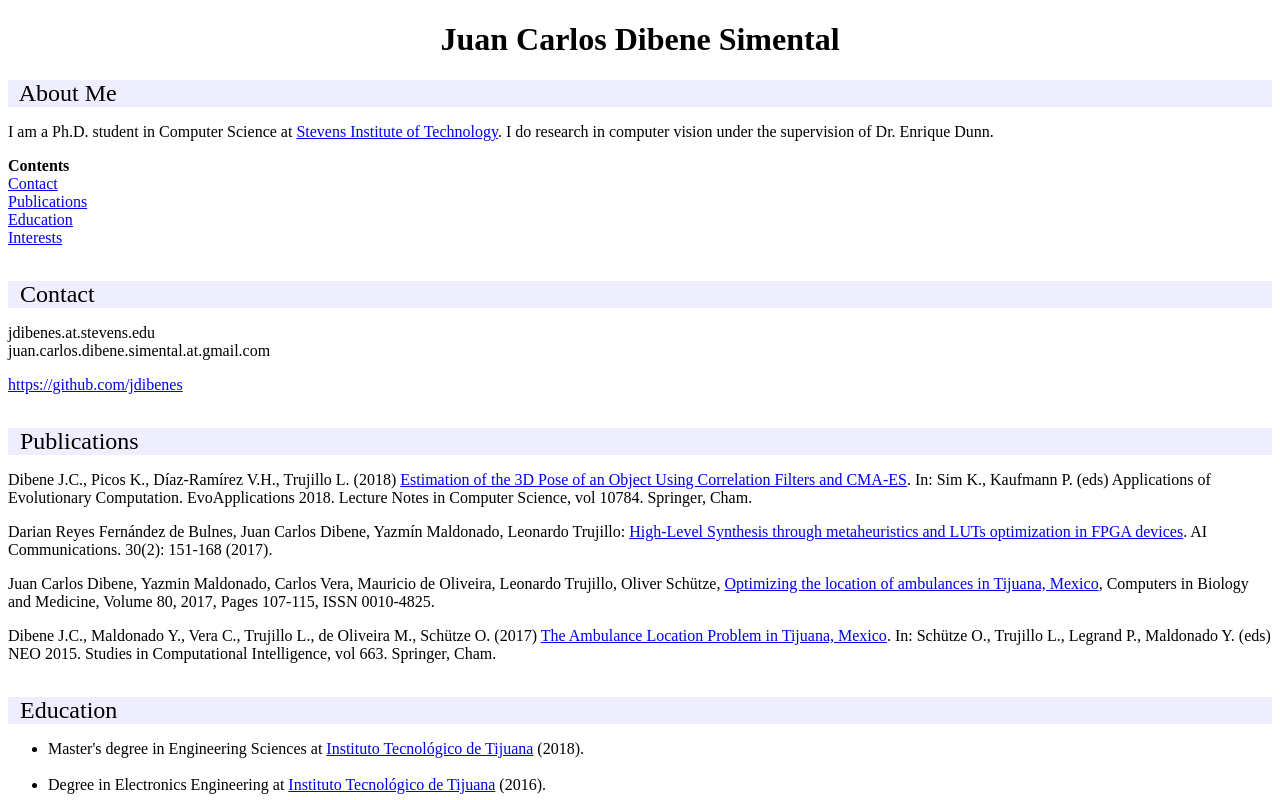
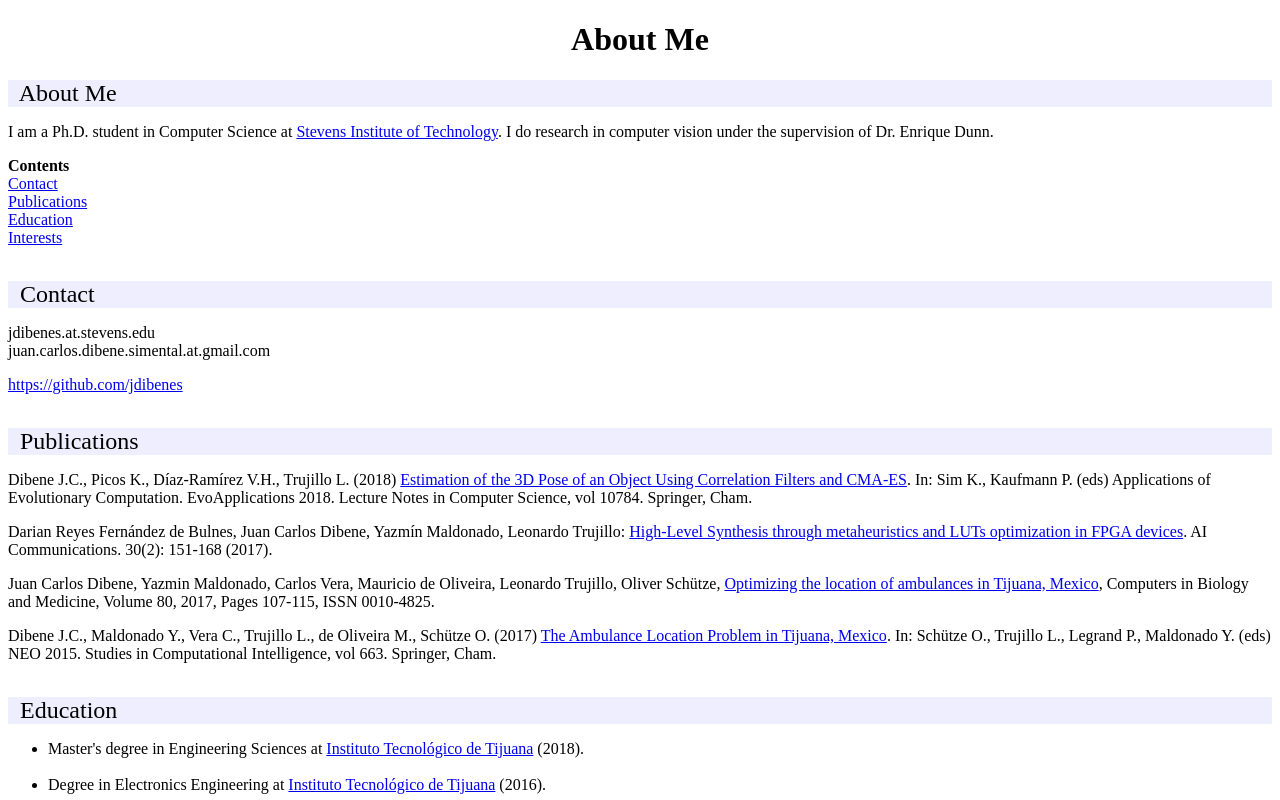
Before and after one commit to jdibene/jdibene.github.io, a plain HTML site: page index.html in a window 1280 px wide. Shown: the top 800 px of the page. Drawn offline with Linux system fonts and the light colour scheme.

Commit message:
Update index.html

```diff
--- a/index.html
+++ b/index.html
@@ -21,7 +21,7 @@ hr {
 
 <body bgcolor="#FFFFFF">
 <center>
-<h1>Juan Carlos Dibene Simental</h1>
+<h1>About Me</h1>
 </center>
 
 <table width=100% cellspacing=0 cellpadding=0>
```
